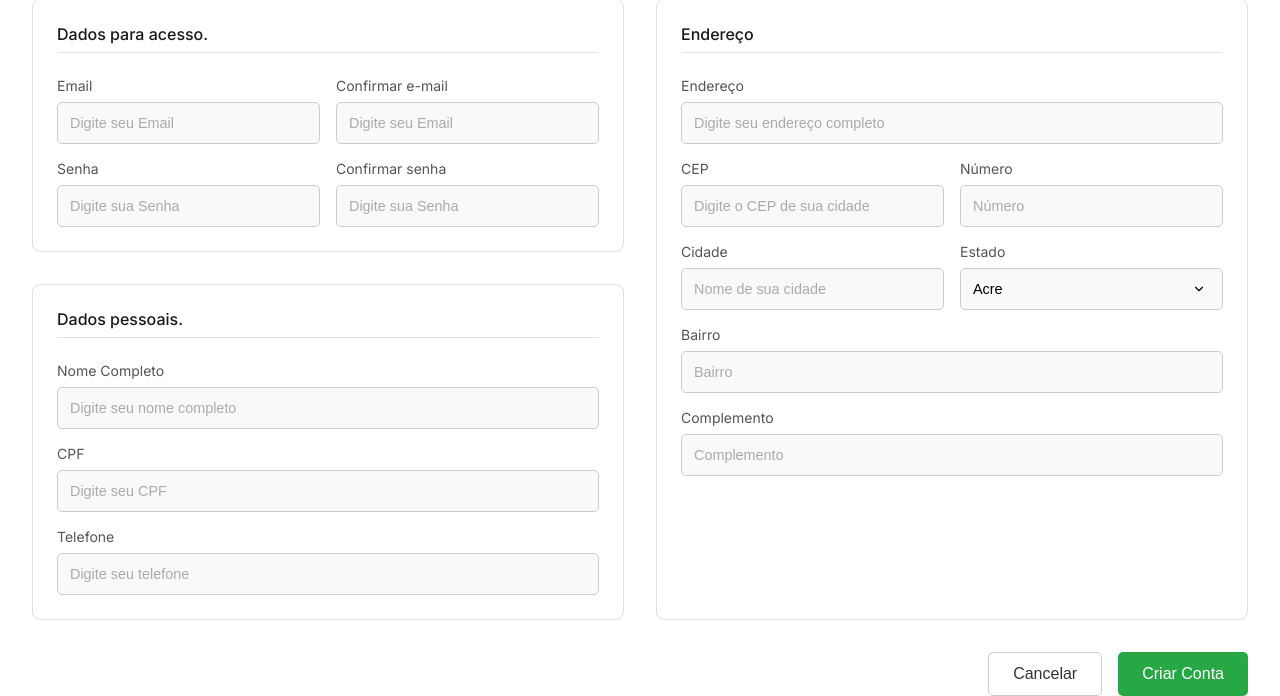
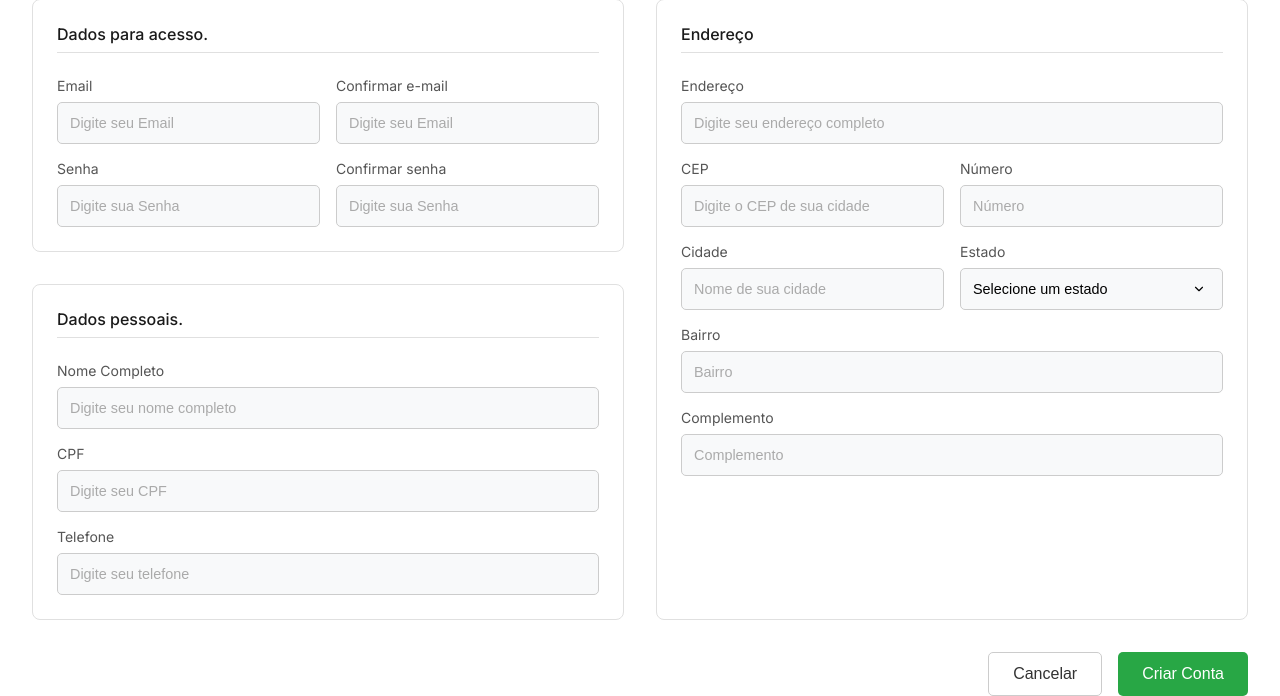
Before and after one commit to iaracampos/clone_amazon_django, a Django app: page /cadastro/ in a window 1280 px wide. Shown: the part 197-893 px from the top of the page. Run offline with Django 5.2, Linux system fonts and the light colour scheme.

Commit message:
Estados resolvido

```diff
--- a/amazonproject/app/templates/app/cadastro.html
+++ b/amazonproject/app/templates/app/cadastro.html
@@ -210,14 +210,39 @@
                         <label for="city">Cidade</label>
                         <input type="text" id="city" placeholder="Nome de sua cidade">
                     </div>
-                    <div class="form-group">
-                        <label for="state">Estado</label>
-                        <select id="state">
-                            <option value="Acre">Acre</option>
-                            <option value="Alagoas">Alagoas</option>
-                            <option value="Amapá">Amapá</option>
-                        </select>
-                    </div>
+                        <div class="form-group">
+                            <label for="state">Estado</label>
+                            <select id="state" name="state">
+                                <option value="">Selecione um estado</option>
+                                <option value="AC">Acre</option>
+                                <option value="AL">Alagoas</option>
+                                <option value="AP">Amapá</option>
+                                <option value="AM">Amazonas</option>
+                                <option value="BA">Bahia</option>
+                                <option value="CE">Ceará</option>
+                                <option value="DF">Distrito Federal</option>
+                                <option value="ES">Espírito Santo</option>
+                                <option value="GO">Goiás</option>
+                                <option value="MA">Maranhão</option>
+                                <option value="MT">Mato Grosso</option>
+                                <option value="MS">Mato Grosso do Sul</option>
+                                <option value="MG">Minas Gerais</option>
+                                <option value="PA">Pará</option>
+                                <option value="PB">Paraíba</option>
+                                <option value="PR">Paraná</option>
+                                <option value="PE">Pernambuco</option>
+                                <option value="PI">Piauí</option>
+                                <option value="RJ">Rio de Janeiro</option>
+                                <option value="RN">Rio Grande do Norte</option>
+                                <option value="RS">Rio Grande do Sul</option>
+                                <option value="RO">Rondônia</option>
+                                <option value="RR">Roraima</option>
+                                <option value="SC">Santa Catarina</option>
+                                <option value="SP">São Paulo</option>
+                                <option value="SE">Sergipe</option>
+                                <option value="TO">Tocantins</option>
+                            </select>
+                        </div>
                 </div>
                 <div class="form-group full-width">
                     <label for="neighborhood">Bairro</label>
```
